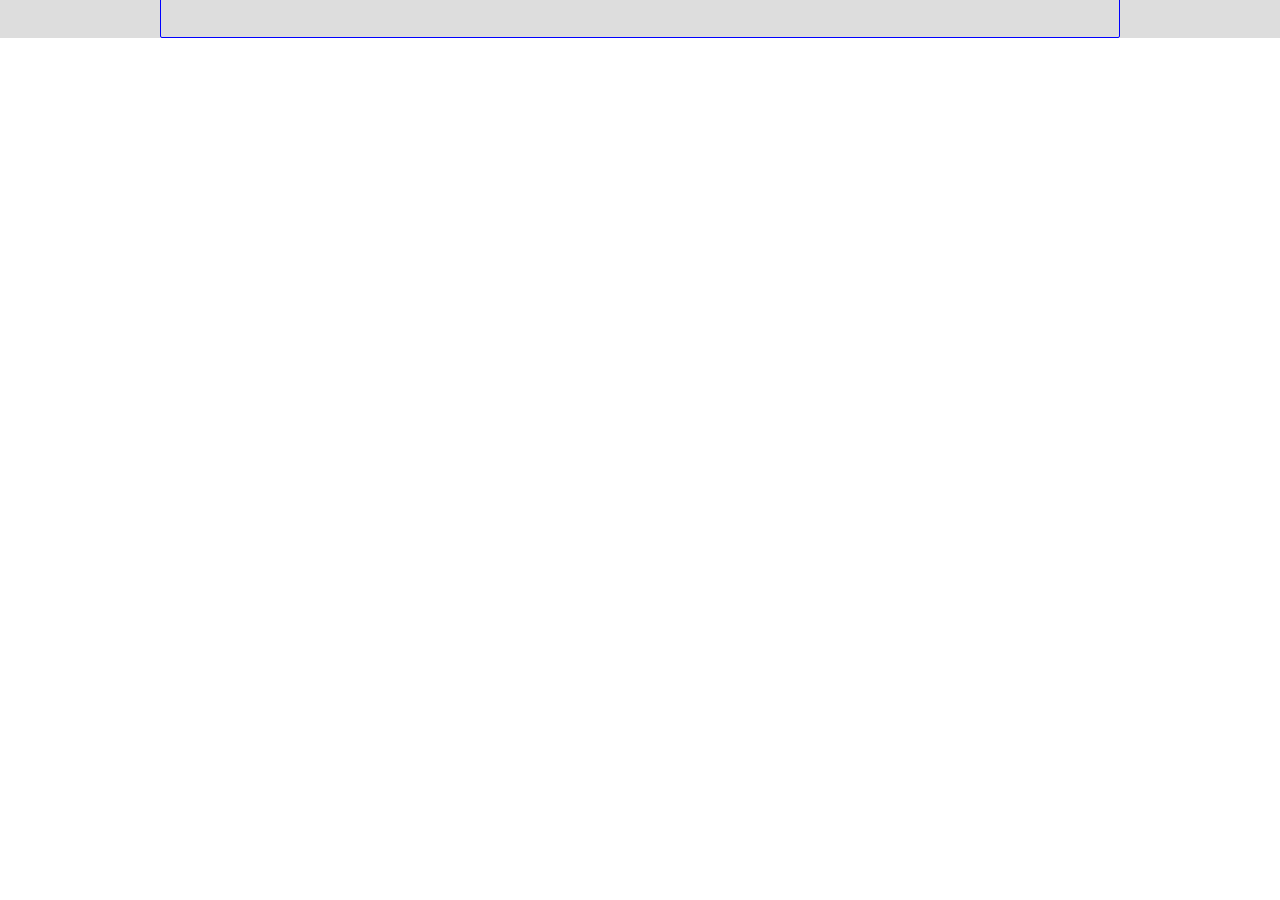
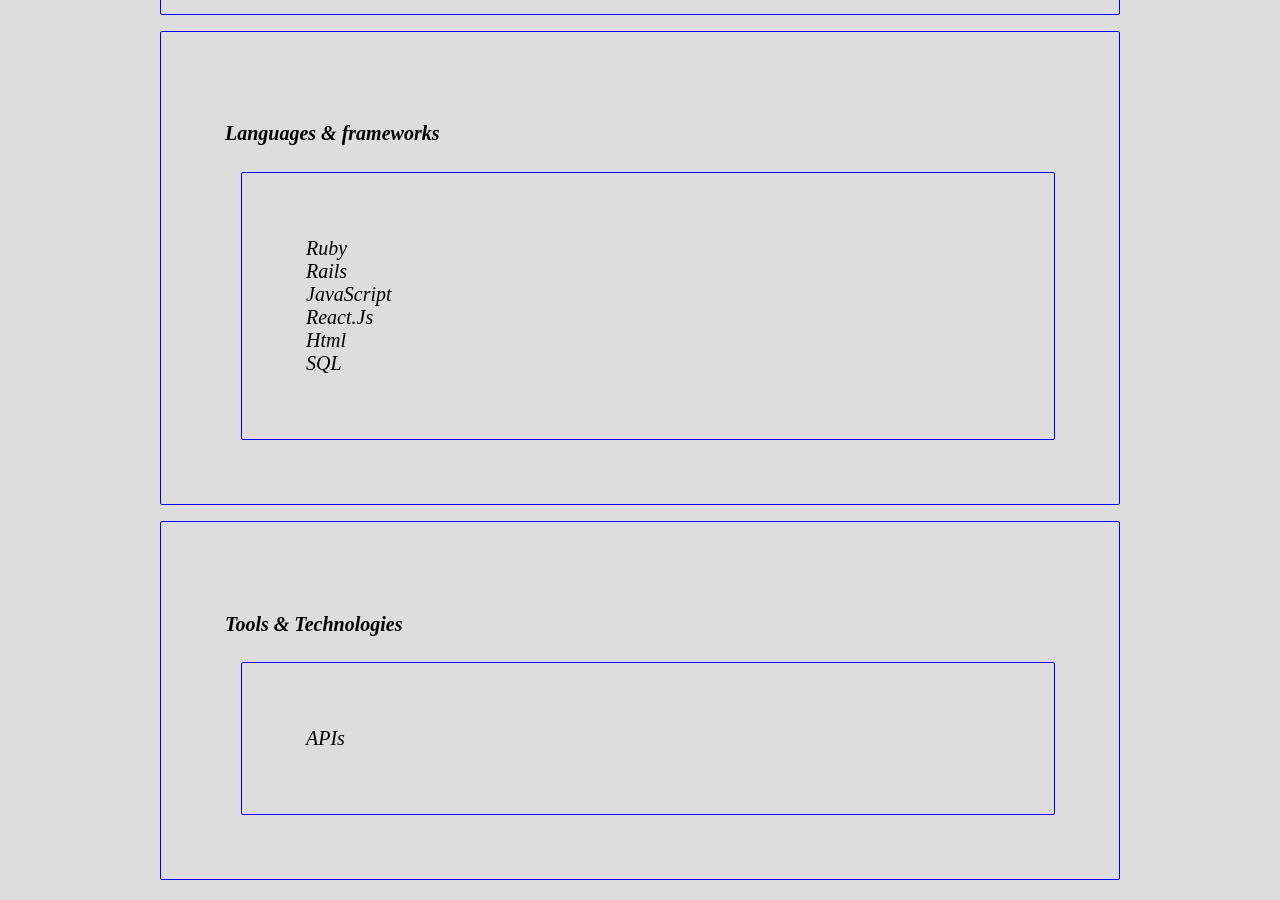
Before and after one commit to Aotaola/Grayota, a React (Create React App) app in the folder devota/: page / in a window 1280 px wide. Shown: the part 920-1820 px from the top of the page. Before the commit the page ends 958 px from the top, so only its background shows below. Built offline with nearby package versions, Linux system fonts and the light colour scheme.

Commit message:
home content work

```diff
--- a/devota/src/App.css
+++ b/devota/src/App.css
@@ -47,9 +47,6 @@
 
 .Navbar nav {
   display: flex;
-  /* justify-content: center; */
-  /* align-items: center; */
-  /* margin: 0 auto; */
 }
 
 .Home_Route {
@@ -93,14 +90,13 @@ div .Home{
   margin-left: 10rem;
   margin-right: 10rem;
   border: rgb(19, 19, 24);
-  border: 1rem;
   font-size: 20px;
   font-family: 'motor';
   font-style: italic;
   align-items: left;
   flex: 60%;
   padding: 4rem;
-  background-color: #fff;
+  background-color: #dddddd;
   border-radius: 2px;
   border: 1px solid rgb(0, 0, 255)
 }
@@ -157,3 +153,76 @@ canvas .react-pdf__Page__canvas {
 .react-pdf__Page__textContent {
   display: none;
 }
+
+.Language_Container {
+  margin-top: 1rem;
+  margin-left: 10rem;
+  margin-right: 10rem;
+  border: rgb(19, 19, 24);
+  border: 1rem;
+  font-size: 20px;
+  font-family: 'motor';
+  font-style: italic;
+  align-items: left;
+  flex: 100%;
+  padding: 4rem;
+  background-color: #dddddd;
+  border-radius: 2px;
+  border: 1px solid rgb(0, 0, 255)
+
+}
+.language_tech_content {
+  margin-top: flex;
+  margin-left: 1rem;
+  margin-right: flex;
+  border: rgb(19, 19, 24);
+  border: 1rem;
+  font-size: 20px;
+  font-family: 'motor';
+  font-style: italic;
+  align-items: left;
+  flex: 100%;
+  padding: 4rem;
+  background-color: #dddddd;
+  border-radius: 2px;
+  border: 1px solid rgb(0, 0, 255)
+
+}
+
+.tools_container {
+
+  margin-top: 1rem;
+  margin-left: 10rem;
+  margin-right: 10rem;
+  border: rgb(19, 19, 24);
+  border: 1rem;
+  font-size: 20px;
+  font-family: 'motor';
+  font-style: italic;
+  align-items: left;
+  flex: 100%;
+  padding: 4rem;
+  background-color: #dddddd;
+  border-radius: 2px;
+  border: 1px solid rgb(0, 0, 255)
+
+}
+
+.tech_content {
+
+  margin-top: flex;
+  margin-left: 1rem;
+  margin-right: flex;
+  border: rgb(19, 19, 24);
+  border: 1rem;
+  font-size: 20px;
+  font-family: 'motor';
+  font-style: italic;
+  align-items: left;
+  flex: 100%;
+  padding: 4rem;
+  background-color: #dddddd;
+  border-radius: 2px;
+  border: 1px solid rgb(0, 0, 255)
+
+}
--- a/devota/src/components/Home.jsx
+++ b/devota/src/components/Home.jsx
@@ -19,17 +19,27 @@ const Home = () => {
                 comprehensive front-end and back-end functionality. Possesses strong entrepreneurial and management
                 skills that enable effective project management and seamless collaboration within teams.
             </p>
-    <span>Languages</span>
                         <br></br>
-    <span>Tools & Technologies</span>
             </div>
             <div className="Profile-pic">
                 <img src={profile_pic} alt="profile of Alejandro Otaola" />
             </div>
         </div>
-        <div>
-
+        <div className="Language_Container">
+            <h4 className = "languages">Languages & frameworks</h4>
+            <div className = "language_tech_content">
+            <span>Ruby</span> <br></br> <span>Rails</span>
+            <br></br><span>JavaScript</span><br></br> <span>React.Js</span>
+            <br></br><span>Html</span><br></br><span>SQL</span>
             </div>
+        </div>
+        <div className="tools_container">
+            <h4 className = "ToolsAndTech">Tools & Technologies</h4>
+            <div className = "tech_content">
+                <span>APIs</span>
+            </div>
+        </div>
+        <br></br>
 
         </>
      );
```
Lines whose indentation alone changed are shown as unchanged.
